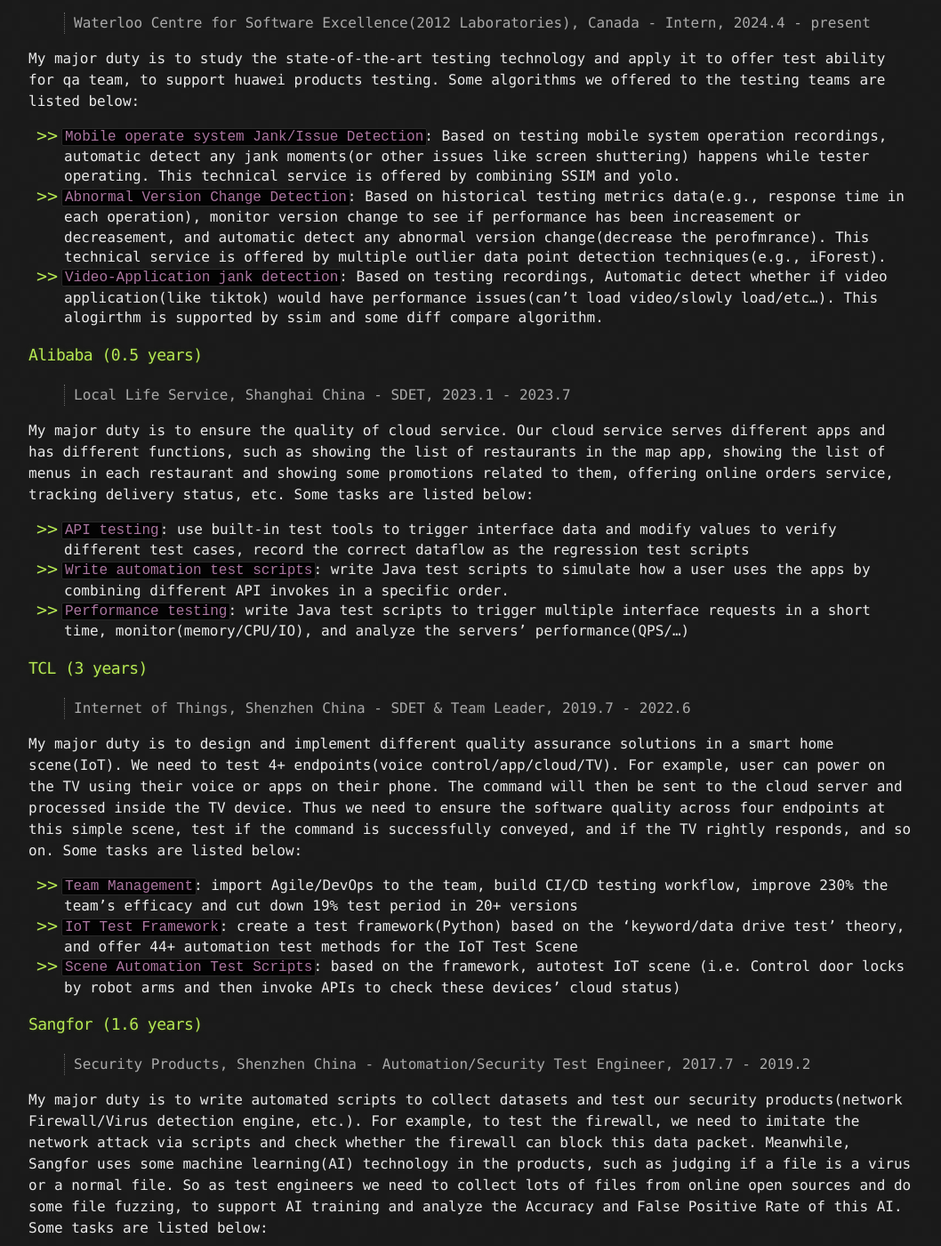
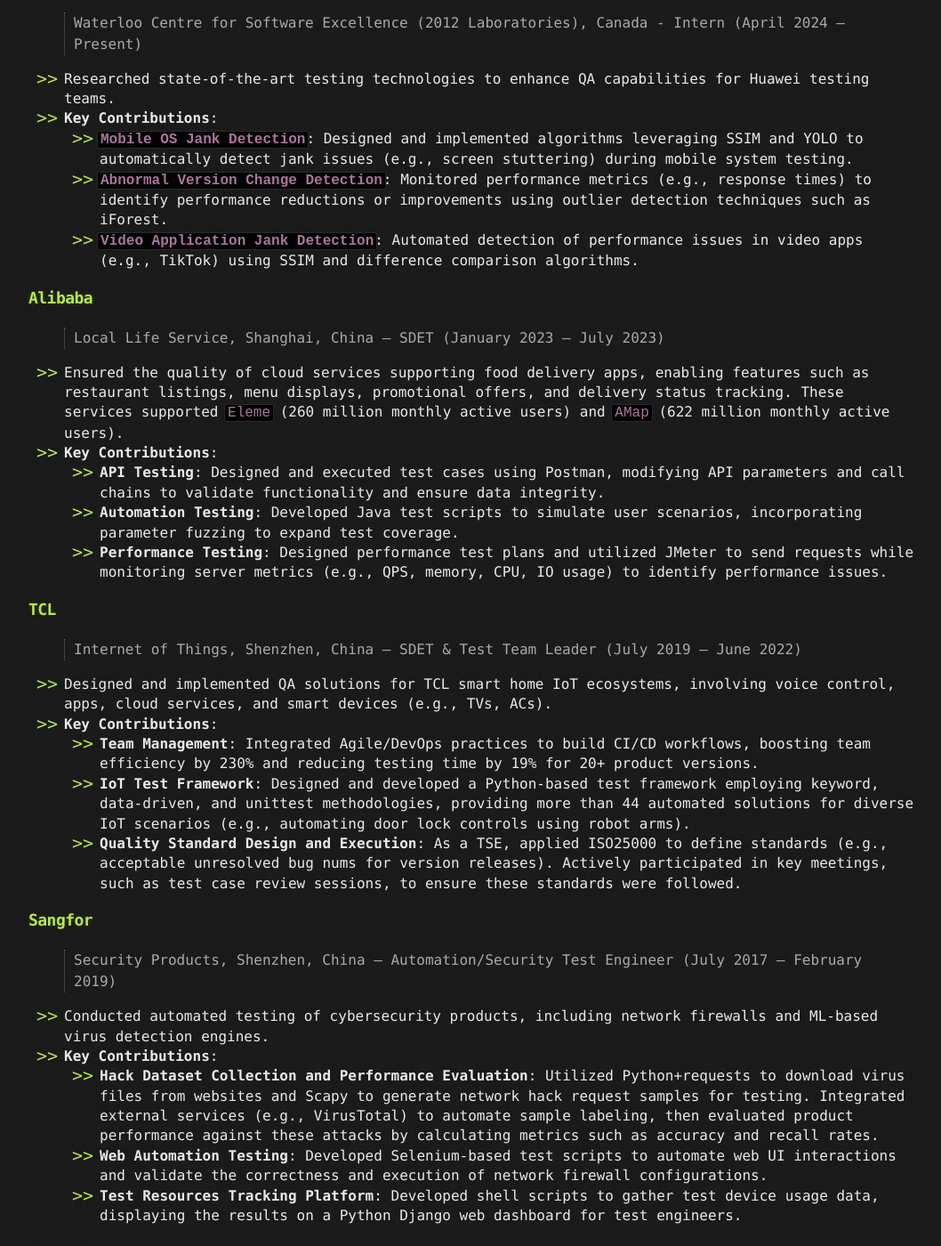
Before and after one commit to L1nwatch/L1nwatch.github.io, a Jekyll site: the page built from index.md, in a window 1280 px wide and 1400 px high, scrolled down 1622 px. Shown: the whole window at 89% size, without its empty margins (108-1166 px from the left). Built offline with Jekyll 4.4.1, drawn with Linux system fonts in a browser that asks for light colours; our own code applies the rules of GitHub Pages for plain Markdown files; some of the changed text lies outside the part shown.

Commit message:
[2025-01-17] update work part

```diff
--- a/index.md
+++ b/index.md
@@ -6,7 +6,7 @@
 
 ---
 
-## **SKILLS**
+## **Skills**
 
 - `Languages`: English (TOEFL 97, IELTS 7.5), Chinese (Native)
 - `Programming`: Proficient in Python; basic knowledge of Shell, Java, JavaScript, and C/C++.
@@ -21,7 +21,7 @@
 
 ---
 
-## **EDUCATION (Highest: Master)**
+## **Education (Highest: Master)**
 
 ### **Master of Applied Science, Software Engineering**
 
@@ -52,65 +52,51 @@
 
 ---
 
-## WORK
+## **Work Experience**
 
-Total 5.5 years experience, mostly in Software Engineering In Test(SDET)
+**Total Experience**: 5.5 years, specializing in Software Engineering in Test (SDET)
 
-### Huawei (0.4 years)
+### **Huawei**
 
-> Waterloo Centre for Software Excellence(2012 Laboratories), Canada - Intern, 2024.4 - present
+> Waterloo Centre for Software Excellence (2012 Laboratories), Canada - Intern (April 2024 – Present)
 
-My major duty is to study the state-of-the-art testing technology and apply it to offer test ability for qa team, to support huawei products testing. Some algorithms we offered to the testing teams are listed below:
+- Researched state-of-the-art testing technologies to enhance QA capabilities for Huawei testing teams.
+- **Key Contributions**:
+  - **`Mobile OS Jank Detection`**: Designed and implemented algorithms leveraging SSIM and YOLO to automatically detect jank issues (e.g., screen stuttering) during mobile system testing.
+  - **`Abnormal Version Change Detection`**: Monitored performance metrics (e.g., response times) to identify performance reductions or improvements using outlier detection techniques such as iForest.
+  - **`Video Application Jank Detection`**: Automated detection of performance issues in video apps (e.g., TikTok) using SSIM and difference comparison algorithms.
 
-* `Mobile operate system Jank/Issue Detection`: Based on testing mobile system operation recordings, automatic detect any jank moments(or other issues like screen shuttering) happens while tester operating. This technical service is offered by combining SSIM and yolo.
-* `Abnormal Version Change Detection`: Based on historical testing metrics data(e.g., response time in each operation), monitor version change to see if performance has been increasement or decreasement, and automatic detect any abnormal version change(decrease the perofmrance). This technical service is offered by multiple outlier data point detection techniques(e.g., iForest).
-* `Video-Application jank detection`: Based on testing recordings, Automatic detect whether if video application(like tiktok) would have performance issues(can't load video/slowly load/etc...). This alogirthm is supported by ssim and some diff compare algorithm.
+### **Alibaba**
 
-### Alibaba (0.5 years)
+> Local Life Service, Shanghai, China – SDET (January 2023 – July 2023)
 
-> Local Life Service, Shanghai China - SDET, 2023.1 - 2023.7
+- Ensured the quality of cloud services supporting food delivery apps, enabling features such as restaurant listings, menu displays, promotional offers, and delivery status tracking. These services supported `Eleme` (260 million monthly active users) and `AMap` (622 million monthly active users).
+- **Key Contributions**:
+  - **API Testing**: Designed and executed test cases using Postman, modifying API parameters and call chains to validate functionality and ensure data integrity.
+  - **Automation Testing**: Developed Java test scripts to simulate user scenarios, incorporating parameter fuzzing to expand test coverage.
+  - **Performance Testing**: Designed performance test plans and utilized JMeter to send requests while monitoring server metrics (e.g., QPS, memory, CPU, IO usage) to identify performance issues.
 
-My major duty is to ensure the quality of cloud service. Our cloud service serves different apps
-and has different functions, such as showing the list of restaurants in the map app, showing the
-list of menus in each restaurant and showing some promotions related to them, offering online
-orders service, tracking delivery status, etc. Some tasks are listed below:
+### **TCL**
 
-* `API testing`: use built-in test tools to trigger interface data and modify values to verify different test cases, record the correct dataflow as the regression test scripts
-* `Write automation test scripts`: write Java test scripts to simulate how a user uses the apps by combining different API invokes in a specific order.
-* `Performance testing`: write Java test scripts to trigger multiple interface requests in a short time, monitor(memory/CPU/IO), and analyze the servers’ performance(QPS/…)
+> Internet of Things, Shenzhen, China – SDET & Test Team Leader (July 2019 – June 2022)
 
-### TCL (3 years)
+- Designed and implemented QA solutions for TCL smart home IoT ecosystems, involving voice control, apps, cloud services, and smart devices (e.g., TVs, ACs).
+- **Key Contributions**:
+  - **Team Management**: Integrated Agile/DevOps practices to build CI/CD workflows, boosting team efficiency by 230% and reducing testing time by 19% for 20+ product versions.
+  - **IoT Test Framework**: Designed and developed a Python-based test framework employing keyword, data-driven, and unittest methodologies, providing more than 44 automated solutions for diverse IoT scenarios (e.g., automating door lock controls using robot arms).
+  - **Quality Standard Design and Execution**: As a TSE, applied ISO25000 to define standards (e.g., acceptable unresolved bug nums for version releases). Actively participated in key meetings, such as test case review sessions, to ensure these standards were followed.
 
-> Internet of Things, Shenzhen China - SDET & Team Leader, 2019.7 - 2022.6
+### **Sangfor**
 
-My major duty is to design and implement different quality assurance solutions in a smart home
-scene(IoT). We need to test 4+ endpoints(voice control/app/cloud/TV). For example, user can
-power on the TV using their voice or apps on their phone. The command will then be sent to
-the cloud server and processed inside the TV device. Thus we need to ensure the software
-quality across four endpoints at this simple scene, test if the command is successfully
-conveyed, and if the TV rightly responds, and so on. Some tasks are listed below:
+> Security Products, Shenzhen, China – Automation/Security Test Engineer (July 2017 – February 2019)
 
-* `Team Management`: import Agile/DevOps to the team, build CI/CD testing workflow, improve 230% the team’s efficacy and cut down 19% test period in 20+ versions
-* `IoT Test Framework`: create a test framework(Python) based on the ‘keyword/data drive test’ theory, and offer 44+ automation test methods for the IoT Test Scene
-* `Scene Automation Test Scripts`: based on the framework, autotest IoT scene (i.e. Control door locks by robot arms and then invoke APIs to check these devices’ cloud status)
+- Conducted automated testing of cybersecurity products, including network firewalls and ML-based virus detection engines.
+- **Key Contributions**:
+  - **Hack Dataset Collection and Performance Evaluation**: Utilized Python+requests to download virus files from websites and Scapy to generate network hack request samples for testing. Integrated external services (e.g., VirusTotal) to automate sample labeling, then evaluated product performance against these attacks by calculating metrics such as accuracy and recall rates.
+  - **Web Automation Testing**: Developed Selenium-based test scripts to automate web UI interactions and validate the correctness and execution of network firewall configurations.
+  - **Test Resources Tracking Platform**: Developed shell scripts to gather test device usage data, displaying the results on a Python Django web dashboard for test engineers.
 
-### Sangfor (1.6 years)
-
-> Security Products, Shenzhen China - Automation/Security Test Engineer, 2017.7 - 2019.2
-
-My major duty is to write automated scripts to collect datasets and test our security
-products(network Firewall/Virus detection engine, etc.). For example, to test the firewall, we
-need to imitate the network attack via scripts and check whether the firewall can block this data
-packet. Meanwhile, Sangfor uses some machine learning(AI) technology in the products, such
-as judging if a file is a virus or a normal file. So as test engineers we need to collect lots of files
-from online open sources and do some file fuzzing, to support AI training and analyze the
-Accuracy and False Positive Rate of this AI. Some tasks are listed below:
-
-* `Collect Test Datasets`: use Python+requests to collect URLs for testing(i.e. collect all URLs from websites and then invoke BlackChain API to check if they contain threat info)
-* `Web Automation Test Scripts`: write Python+Selenium+unittest test scripts to automation click the network firewall web configure buttons and check the pages’ display
-* `Develop Statistics Platform`: write shell scripts to collect test devices’ configurations/usage, display status on a Python Django website for other testers
-
-## **AWARDS**
+## **Awards**
 
 | Organization         | Title                                                   | Year      |
 |:---------------------|:--------------------------------------------------------|:----------|
```
